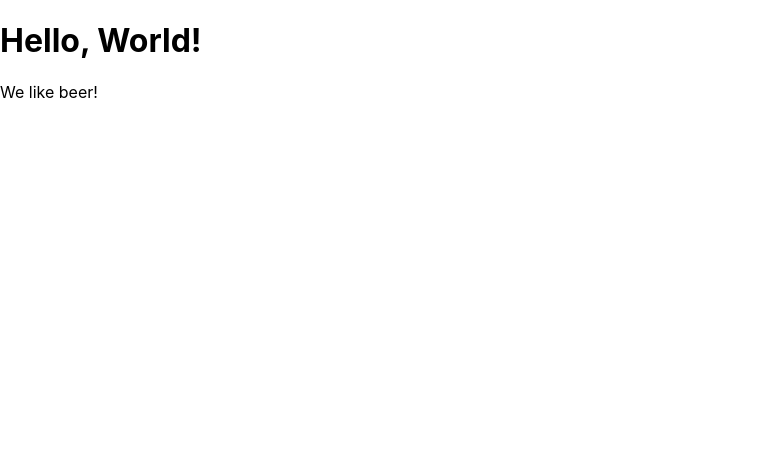
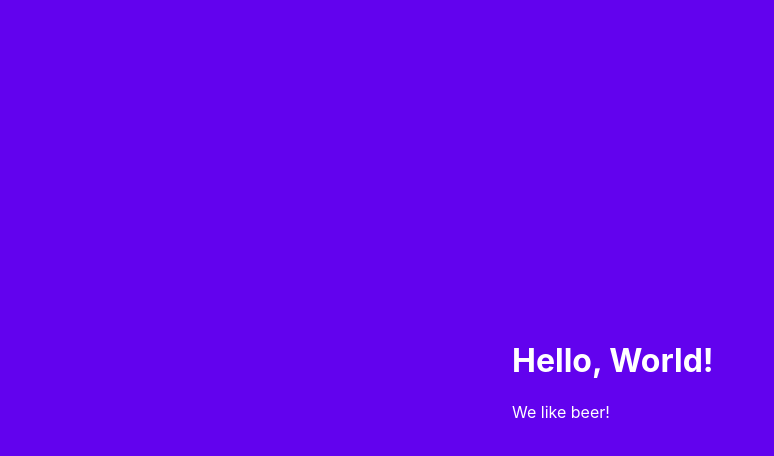
Before and after one commit to olbruket/website, a React (Create React App) app: page / in a window 1280 px wide. Shown: the top 456 px of the page, without its empty margins (0-774 px from the left). Built offline with nearby package versions, Linux system fonts and the light colour scheme.

Commit message:
Added materialUO

```diff
--- a/package.json
+++ b/package.json
@@ -3,6 +3,7 @@
   "version": "0.1.0",
   "private": true,
   "dependencies": {
+    "@material-ui/core": "^3.2.2",
     "react": "^16.5.2",
     "react-app-polyfill": "^0.1.3",
     "react-dom": "^16.5.2",
--- a/public/index.html
+++ b/public/index.html
@@ -3,6 +3,9 @@
   <head>
     <meta charset="utf-8">
     <link rel="shortcut icon" href="%PUBLIC_URL%/favicon.ico">
+    <link rel="stylesheet" href="https://fonts.googleapis.com/css?family=Roboto:300,400,500">
+    <link rel="stylesheet" href="https://fonts.googleapis.com/icon?family=Material+Icons">
+
     <meta name="viewport" content="width=device-width, initial-scale=1, shrink-to-fit=no">
     <meta name="theme-color" content="#000000">
     <!--
--- a/src/components/Index.js
+++ b/src/components/Index.js
@@ -1,12 +1,16 @@
 import React,{Component} from 'react';
+import Paper from '@material-ui/core/Paper';
+
 
 
 class Index extends Component {
     render() {
         return (
-            <div>
+            <div style={{backgroundColor: '#6202EE', color: 'white', width: '100vw', height: '100vh'}}>
+            <div style={{paddingTop: '20em', paddingLeft: '40vw'}}>
             <h1>Hello, World!</h1>
             <p>We like beer!</p>
+            </div>
             </div>
         )
     }
```
Also changed, not shown: 1 other file (tests, documents, lock files or other folders).
